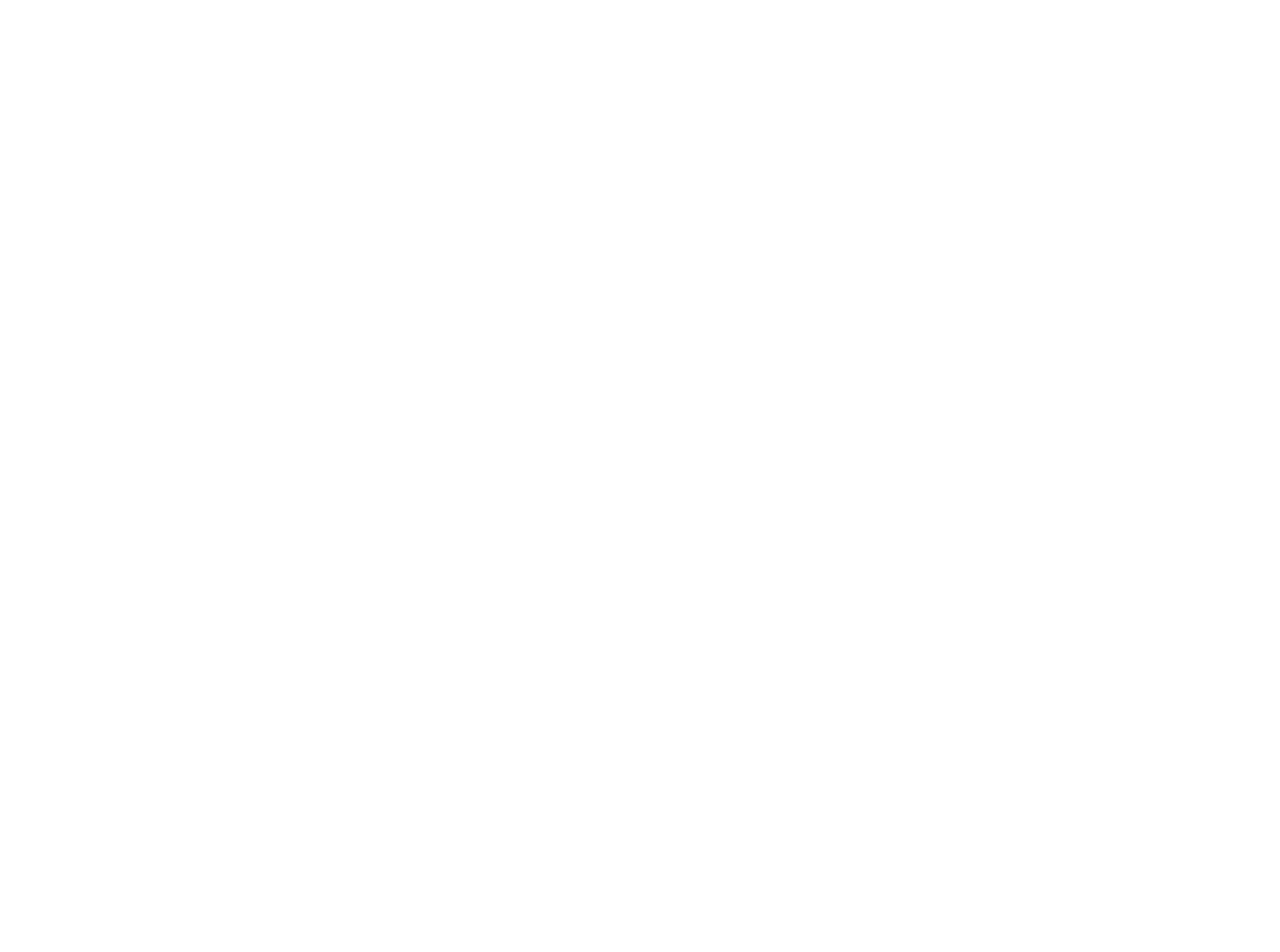
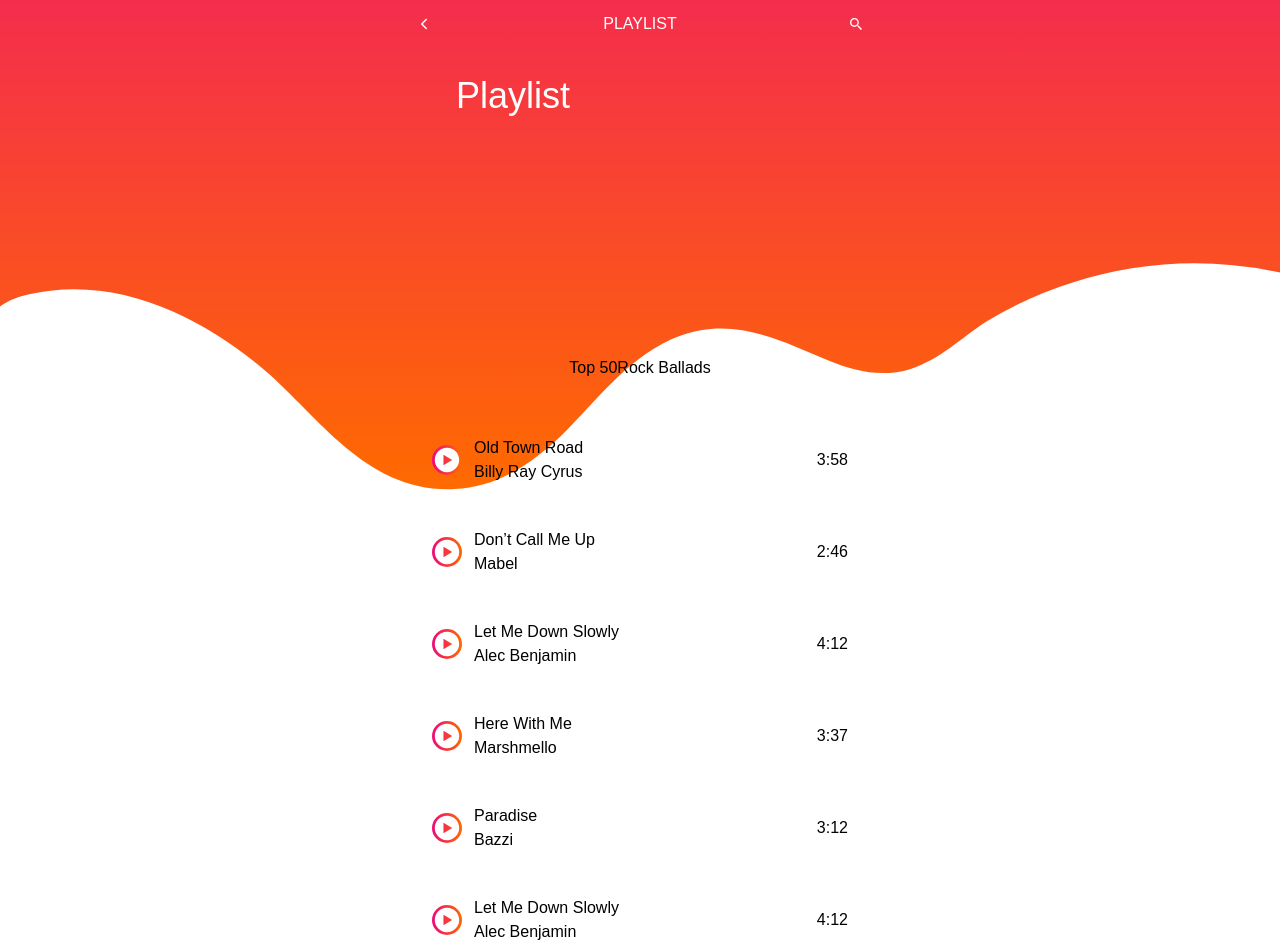
Before and after one commit to Bobber2002/iplaymusicprivate, a React (Create React App) app: page /playlist in a window 1280 px wide. Before the commit this address had no page. Shown: the top 952 px of the page. Before the commit the page ends 800 px from the top, so only its background shows below. Built offline with nearby package versions, Linux system fonts and the light colour scheme; a web font is replaced by a local one.

Commit message:
add background image

```diff
--- a/src/App.js
+++ b/src/App.js
@@ -1,9 +1,10 @@
-import Walkthrough1 from './components/walkthrough/Walkthrough1';
-import Walkthrough2 from './components/walkthrough/Walkthrough2';
-import Walkthrough3 from './components/walkthrough/Walkthrough3';
-import Events from './Pages/Events';
+import Walkthrough1 from "./components/walkthrough/Walkthrough1";
+import Walkthrough2 from "./components/walkthrough/Walkthrough2";
+import Walkthrough3 from "./components/walkthrough/Walkthrough3";
+import Events from "./Pages/Events";
 import Form from "./components/form/Form";
 import Category from "./components/category/Category";
+import PlayList from "./components/playlist/PlayList";
 import { Route, Routes } from "react-router-dom";
 
 function App() {
@@ -16,6 +17,7 @@
         <Route path="/walkthrough-3" element={<Walkthrough3 />} />
         <Route path="/events" element={<Events />} />
         <Route path="/category" element={<Category />} />
+        <Route path="/playlist" element={<PlayList />} />
       </Routes>
     </div>
   );
--- /dev/null
+++ b/src/components/playlist/PlayList.js
@@ -0,0 +1,187 @@
+// create spotify play list page that can shows the playlist of the selected category and the playlist of the selected artist and the playlist of the selected event
+
+//create spotify play list page that can shows the playlist of the selected category and the playlist of the selected artist and the playlist of the selected event
+import React from "react";
+import soundwave from "././../../assets/svgs/soundwave.svg";
+import {
+  IoIosArrowBack,
+  IoMdSearch,
+  IoIosPulse,
+  IoIosMicrophone,
+  IoMdWifi,
+  IoIosContrast,
+  IoMdSettings,
+  IoIosPlayCircle,
+} from "react-icons/io";
+
+const PlayList = () => {
+  return (
+    <div className="playlist-content  max-w-md m-auto h-full">
+      <div className="playlist-header flex justify-between items-center text-white mt-3">
+        <IoIosArrowBack />
+        <h2 className="playlist-main-title">PLAYLIST</h2>
+        <IoMdSearch />
+      </div>
+      <img
+        className=" soundwave relative min-w-[476.26px] -translate-x-0 -translate-y-12"
+        src={soundwave}
+        alt="soundwave"
+      />
+      <div>
+        <h3 className="playlist-title m-10  text-4xl text-white ">Playlist</h3>
+        <div className="playlist-content-container">
+          <div>
+            <h4 className="text-center mt-60 mb-10">Top 50Rock Ballads</h4>
+          </div>
+          <div className="playlist-content-item ">
+            <div className="playlist-content-item-header flex justify-between items-center mt-3 p-4">
+              <div className="playlist-content-item-main flex justify-center items-center gap-3">
+                <div>
+                  <IoIosPlayCircle className=" bg-gradient-to-r from-[#EE0979] to-[#FF6A00] text-3xl text-white rounded-full" />
+                </div>
+                <div>
+                  <p className="playlist-content-item-title-text">
+                    Old Town Road
+                  </p>
+                  <span>Billy Ray Cyrus</span>
+                </div>
+              </div>
+              <span>3:58</span>
+            </div>
+          </div>
+          <div className="playlist-content-item ">
+            <div className="playlist-content-item-header flex justify-between items-center mt-3 p-4">
+              <div className="playlist-content-item-main flex justify-center items-center gap-3">
+                <div>
+                  <IoIosPlayCircle className=" bg-gradient-to-r from-[#EE0979] to-[#FF6A00] text-3xl text-white rounded-full" />
+                </div>
+                <div>
+                  <p className="playlist-content-item-title-text">
+                    Don’t Call Me Up
+                  </p>
+                  <span>Mabel</span>
+                </div>
+              </div>
+              <span>2:46</span>
+            </div>
+          </div>
+          <div className="playlist-content-item mt-3 p-4">
+            <div className="playlist-content-item-header flex justify-between items-center">
+              <div className="playlist-content-item-main flex justify-center items-center gap-3">
+                <div>
+                  <IoIosPlayCircle className=" bg-gradient-to-r from-[#EE0979] to-[#FF6A00] text-3xl text-white rounded-full" />
+                </div>
+                <div>
+                  <p className="playlist-content-item-title-text">
+                    Let Me Down Slowly
+                  </p>
+                  <span>Alec Benjamin</span>
+                </div>
+              </div>
+              <span>4:12</span>
+            </div>
+          </div>
+          <div className="playlist-content-item mt-3 p-4">
+            <div className="playlist-content-item-header flex justify-between items-center">
+              <div className="playlist-content-item-main flex justify-center items-center gap-3">
+                <div>
+                  <IoIosPlayCircle className=" bg-gradient-to-r from-[#EE0979] to-[#FF6A00] text-3xl text-white rounded-full" />
+                </div>
+                <div>
+                  <p className="playlist-content-item-title-text">
+                    Here With Me
+                  </p>
+                  <span>Marshmello</span>
+                </div>
+              </div>
+              <span>3:37</span>
+            </div>
+          </div>
+          <div className="playlist-content-item mt-3 p-4">
+            <div className="playlist-content-item-header flex justify-between items-center">
+              <div className="playlist-content-item-main flex justify-center items-center gap-3">
+                <div>
+                  <IoIosPlayCircle className=" bg-gradient-to-r from-[#EE0979] to-[#FF6A00] text-3xl text-white rounded-full" />
+                </div>
+                <div>
+                  <p className="playlist-content-item-title-text">Paradise</p>
+                  <span>Bazzi</span>
+                </div>
+              </div>
+              <span>3:12</span>
+            </div>
+          </div>
+          <div className="playlist-content-item mt-3 p-4">
+            <div className="playlist-content-item-header flex justify-between items-center">
+              <div className="playlist-content-item-main flex justify-center items-center gap-3">
+                <div>
+                  <IoIosPlayCircle className=" bg-gradient-to-r from-[#EE0979] to-[#FF6A00] text-3xl text-white rounded-full" />
+                </div>
+                <div>
+                  <p className="playlist-content-item-title-text">
+                    Let Me Down Slowly
+                  </p>
+                  <span>Alec Benjamin</span>
+                </div>
+              </div>
+              <span>4:12</span>
+            </div>
+          </div>
+          <div className="playlist-content-item mt-3 p-4">
+            <div className="playlist-content-item-header flex justify-between items-center">
+              <div className="playlist-content-item-main flex justify-center items-center gap-3">
+                <div>
+                  <IoIosPlayCircle className=" bg-gradient-to-r from-[#EE0979] to-[#FF6A00] text-3xl text-white rounded-full" />
+                </div>
+                <div>
+                  <p className="playlist-content-item-title-text">
+                    Here With Me
+                  </p>
+                  <span>Marshmello</span>
+                </div>
+              </div>
+              <span>3:37</span>
+            </div>
+          </div>
+          <div className="playlist-content-item mt-3 p-4">
+            <div className="playlist-content-item-header flex justify-between items-center">
+              <div className="playlist-content-item-main flex justify-center items-center gap-3">
+                <div>
+                  <IoIosPlayCircle className=" bg-gradient-to-r from-[#EE0979] to-[#FF6A00] text-3xl text-white rounded-full" />
+                </div>
+                <div>
+                  <p className="playlist-content-item-title-text">Paradise</p>
+                  <span>Bazzi</span>
+                </div>
+              </div>
+              <span>3:12</span>
+            </div>
+          </div>
+        </div>
+
+        <button className="login-button w-full border-4 border-[#EE0979] rounded-3xl p-2 mt-10 mb-10 text-pink-700 m-3">
+          LISTEN ALL
+        </button>
+        <div className="category-menu flex pt-8 justify-between items-center w-full m-auto">
+          <button className=" text-2xl">
+            <IoIosPulse className=" text-2xl text-[#FF6A00] " />
+          </button>
+          <button>
+            <IoIosMicrophone className=" text-[#FF6A00] text-2xl" />
+          </button>
+          <button>
+            <IoMdWifi className=" bg-gradient-to-r from-[#EE0979] to-[#FF6A00] text-4xl text-white rounded-full" />
+          </button>
+          <button>
+            <IoIosContrast className=" bg-gradient-to-r from-[#000000] to-[#000000] text-2xl text-white rounded-full" />
+          </button>
+          <button>
+            <IoMdSettings className="  text-2xl text-[#FF6A00]" />
+          </button>
+        </div>
+      </div>
+    </div>
+  );
+};
+
+export default PlayList;
--- a/src/index.css
+++ b/src/index.css
@@ -17,3 +17,19 @@
 body {
   font-family: "Cantarell", sans-serif;
 }
+.soundwave {
+  position: absolute;
+  top: -250px;
+  left: 0;
+  width: 100%;
+  height: 100%;
+  z-index: -1;
+  background: linear-gradient(
+    to right,
+    rgba(255, 255, 255, 0.1) 0%,
+    rgba(255, 255, 255, 0.1) 50%,
+    rgba(255, 255, 255, 0.1) 100%
+  );
+  background-size: 400% 400%;
+  animation: soundwave 1.2s ease-in-out infinite;
+}
```
Also changed, not shown: src/assets/svgs/soundwave.svg (added).
